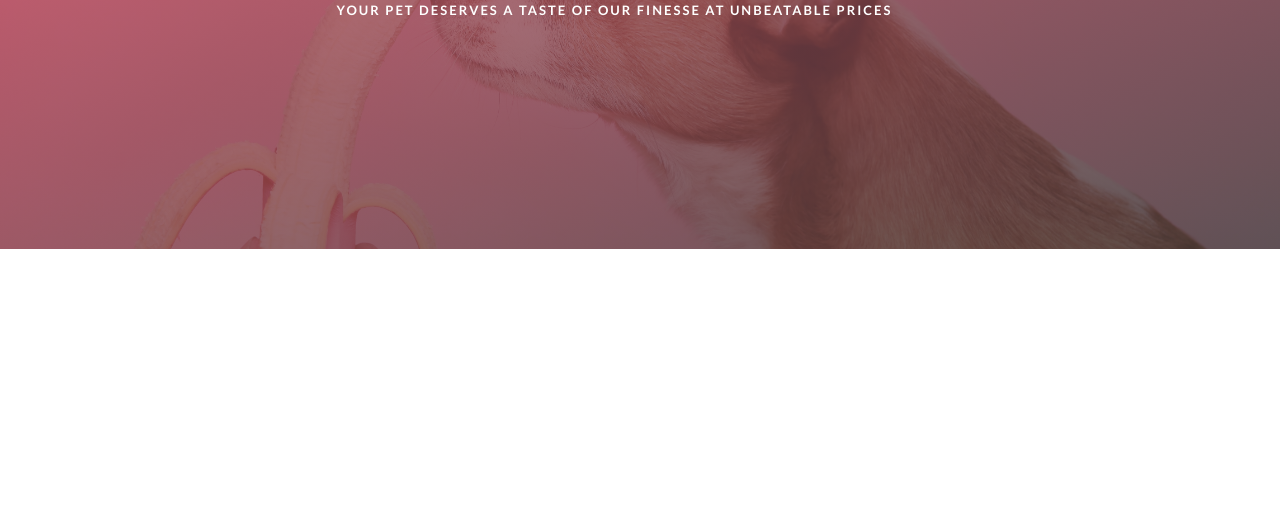
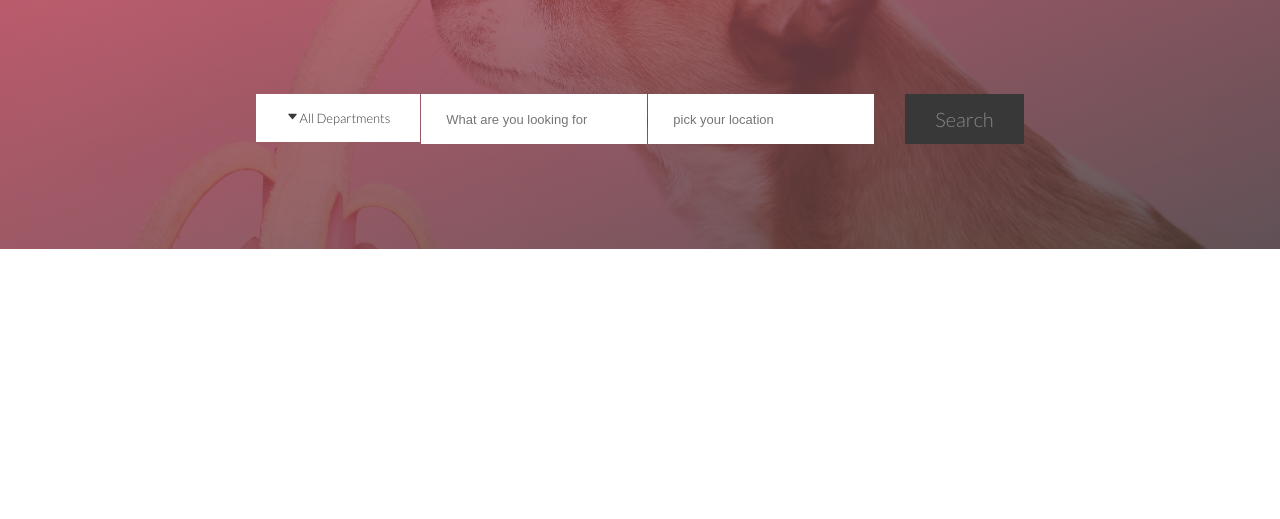
Before and after one commit to menyagah/Html-capstone, a plain HTML site: page index.html in a window 1280 px wide. Shown: the part 281-800 px from the top of the page. Drawn offline with nearby package versions, Linux system fonts and the light colour scheme.

Commit message:
Style main page buttons and inputs

```diff
--- a/css/style.css
+++ b/css/style.css
@@ -197,13 +197,100 @@ body {
     display: block;
     font-size: 6rem;
     font-weight: 900;
-    letter-spacing: .3em;
+    letter-spacing: .2em;
 }
 
 .heading-primary-sub {
     display: block;
     font-size: 1.3rem;
-    font-weight: 700;
-    letter-spacing: .2rem;
+    font-weight: 400;
+    letter-spacing: .1rem;
+    padding-bottom: 8rem;
+}
 
+.text-box-1 {
+    display: flex;
+    justify-content: center;
+    position: absolute;
+    width: 100rem;
+    top: 50%;
+    left: 50%;
+    transform: translate(-50%, -50%);
 }
+
+.dropdown a {
+    overflow: hidden;
+}
+
+.dropdown .dropbtn {
+    font-size: 1.3rem;
+    font-weight: 300;
+    border: none;
+    outline: none;
+    color: #383838;
+    padding: 16px 30px;
+    background-color: #fff;
+    font-family: inherit;
+    margin-right: 1px;
+}
+
+.dropdown-content {
+    display: none;
+    position: absolute;
+    background-color: #f9f9f9;
+    min-width: 160px;
+    box-shadow: 0 10px 20px rgba(0, 0, 0, .7);
+    z-index: 1;
+}
+
+.dropdown-content a {
+    float: none;
+    color: #383838;
+    padding: 14px 40px;
+    text-decoration: none;
+    display: block;
+    text-align: center;
+}
+
+.dropdown-content a:hover {
+    color: #383838;
+}
+
+.dropdown:hover .dropdown-content {
+    display: block;
+}
+
+.input {
+    background-color: #fff;
+    border: none;
+    font-size: 1.3rem;
+    padding: 10px 25px;
+    margin-right: 1px;
+}
+
+.btn-search {
+    display: flex;
+    justify-content: center;
+    align-items: center;
+    padding: 8px 30px;
+    margin-left: 3rem;
+    background-color: #383838;
+    border-radius: .1em;
+    transition: all .2s;
+}
+
+.btn-search__link {
+    font-size: 2rem;
+    font-weight: 300;
+    color: #888;
+    text-decoration: none;
+}
+
+.btn-search:hover {
+    transform: translateY(-3px);
+    box-shadow: 0 10px 20px rgba(0, 0, 0, .7);
+}
+
+.btn-search:active {
+    transform: translateY(-1px);
+}
--- a/index.html
+++ b/index.html
@@ -51,6 +51,29 @@
             </h1>
         </div>
 
+        <div class="text-box-1">
+            <div class="heading-btn__cont">
+                <div class="dropdown">
+                    <button class="dropbtn"><ion-icon name="caret-down-outline"></ion-icon>All Departments</button>
+                    <div class="dropdown-content">
+                      <a href="#">Dogs</a>
+                      <a href="#">Cats</a>
+                      <a href="#">Birds</a>
+                    </div>
+                </div>
+            </div>
+
+            <input type="text"  placeholder="What are you looking for" class="input">
+
+            <input type="text"  placeholder="pick your location" class="input">
+
+            <div class="btn-search">
+                <a href="#" class="btn-search__link">Search</a>
+            </div>
+
+        </div>
+
+
     </main>
     <footer></footer>
     <script src="https://unpkg.com/ionicons@5.0.0/dist/ionicons.js"></script>
```
